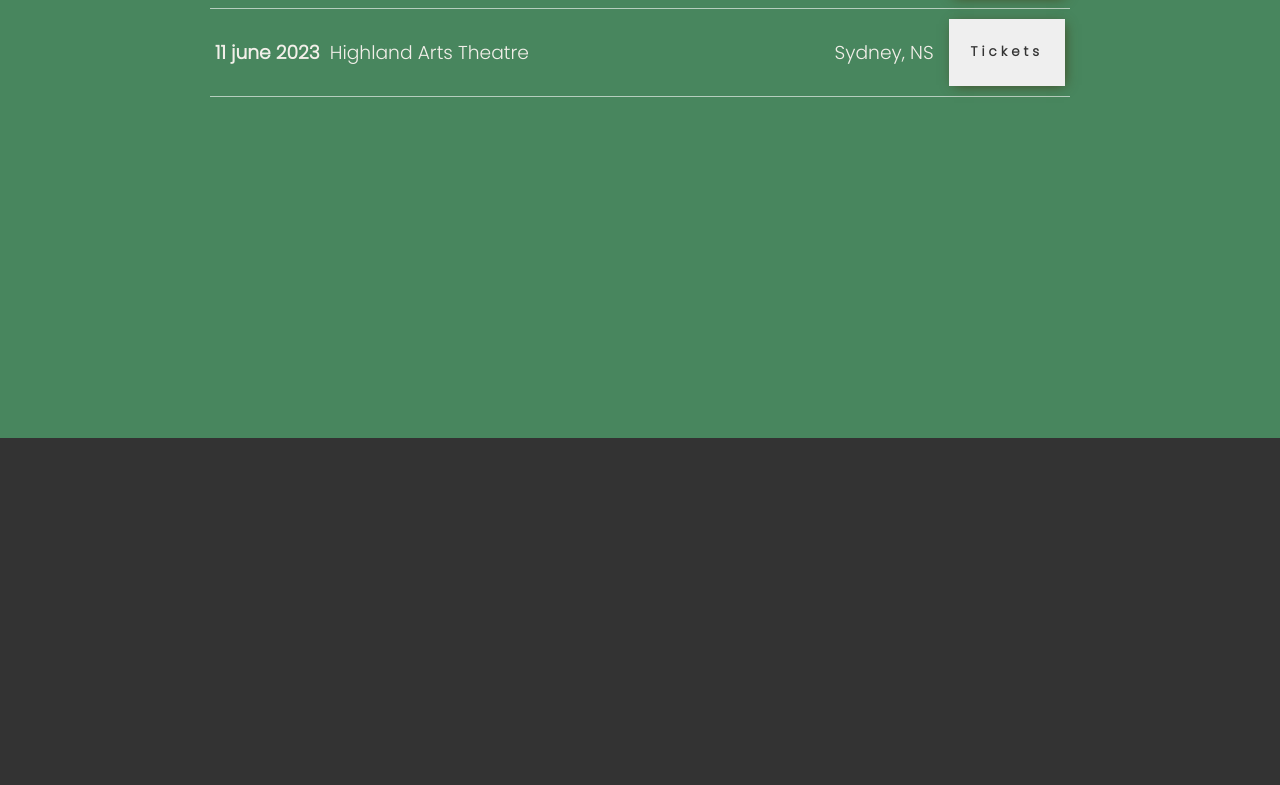
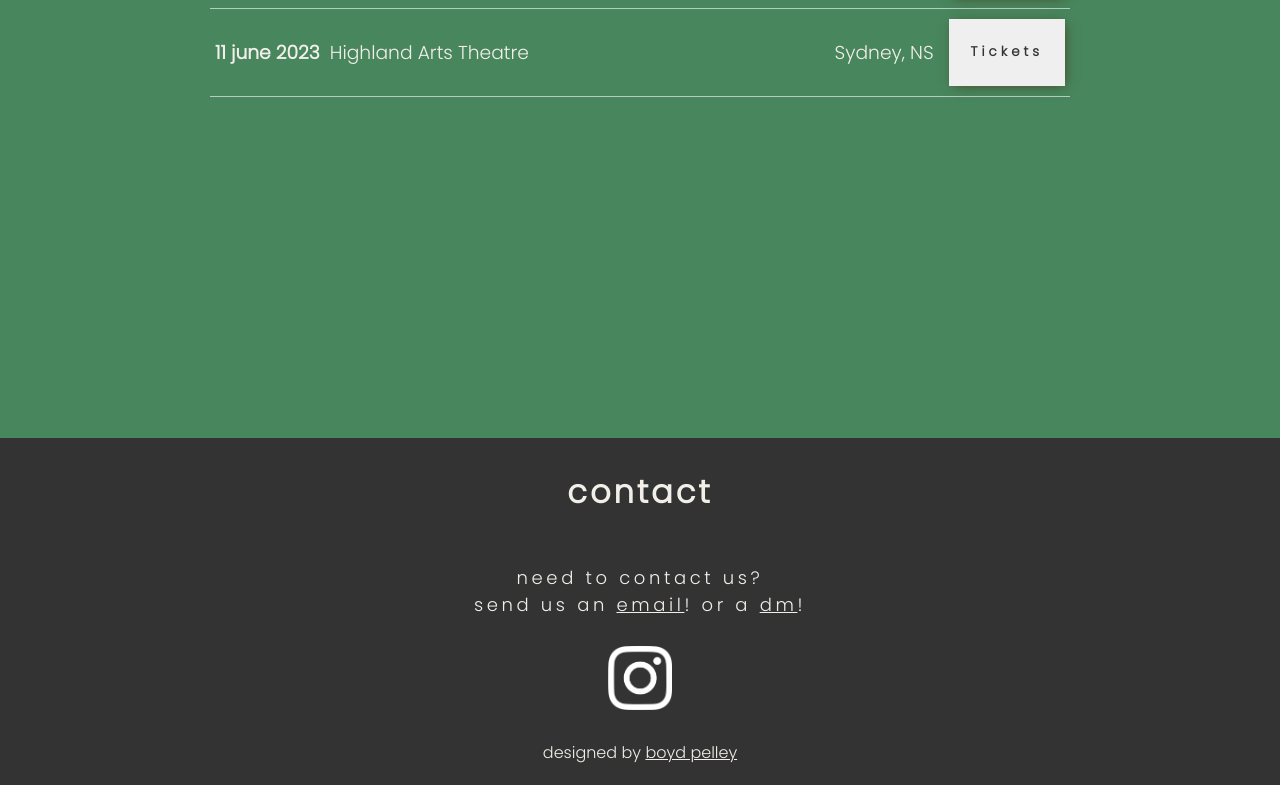
Before and after one commit to boydpelley/half-past-nine-react, a React (Vite) app: page / in a window 1280 px wide. Shown: the part 3408-4193 px from the top of the page. Before the commit the page ends 3846 px from the top, so only its background shows below. Built offline with nearby package versions, Linux system fonts and the light colour scheme; a web font is replaced by a local one.

Commit message:
finish most of the front end for the website, more features to be added

```diff
--- a/src/App.jsx
+++ b/src/App.jsx
@@ -45,11 +45,15 @@ function App() {
             link=""
           />
         </div>
-
       </div>
       <div id="contact">
-
+        <h1 className="sectionTitle">contact</h1>
+        <p>need to contact us?<br></br> send us an <a href="mailto:boyd@pelley.ca">email</a>! or a <a href="https://www.instagram.com/halfpastnineband/">dm</a>!</p>
+        <a href="https://www.instagram.com/halfpastnineband/" id="instaLink"><img src="/src/assets/images/Instagram_Glyph_White.png" alt="instagram logo" id="instagramLogo"></img></a>
       </div>
+      <footer>
+        designed by <a href="https://www.instagram.com/boyd_pelley/">boyd pelley</a>
+      </footer>
     </>
   )
 }
--- a/src/index.css
+++ b/src/index.css
@@ -79,3 +79,37 @@ body {
   flex-wrap: wrap;
   border-top: 1px solid rgba(255, 255, 255, 0.6);
 }
+
+
+#contact {
+  background-color: #333333;
+  display: flex;
+  flex-wrap: wrap;
+  flex-direction: column;
+  align-items: center;
+  padding-bottom: 30px;
+}
+
+#contact p {
+  text-align: center;
+  letter-spacing: 0.2em;
+  font-size: large;
+}
+
+#instaLink {
+  display: flex;
+  flex-wrap: wrap;
+  align-items: center;
+  justify-content: center;
+}
+
+#instagramLogo {
+  padding-top: 10px;
+  max-width: 5%;
+}
+
+footer {
+  background-color: #333333;
+  text-align: center;
+  padding-bottom: 20px;
+}
```
Also changed, not shown: src/assets/images/Instagram_Glyph_White.png (added). Lines whose indentation alone changed are shown as unchanged.
